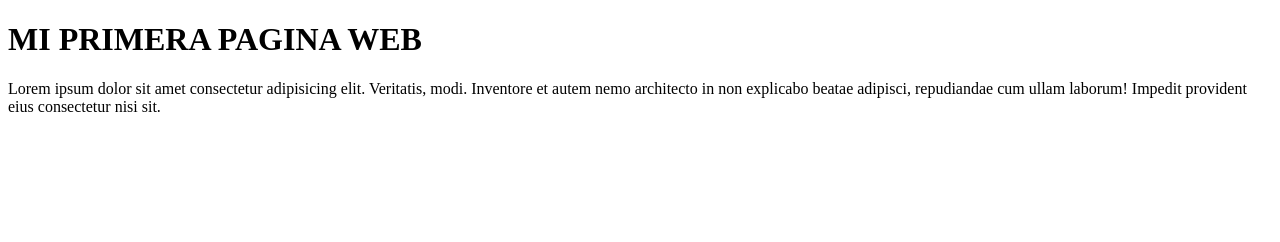
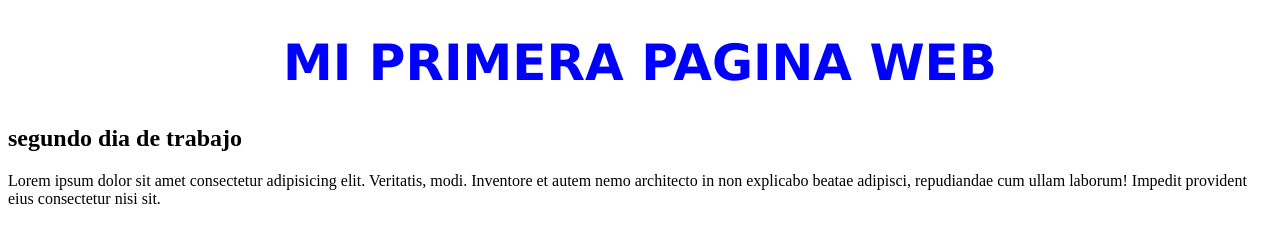
Before and after one commit to 00OOOO00/ozRepo1, a plain HTML site: page index.html in a window 1280 px wide. Drawn offline with Linux system fonts and the light colour scheme.

Commit message:
segundo día de laburo

```diff
--- a/index.html
+++ b/index.html
@@ -4,11 +4,13 @@
     <meta charset="UTF-8">
     <meta http-equiv="X-UA-Compatible" content="IE=edge">
     <meta name="viewport" content="width=device-width, initial-scale=1.0">
+    <link rel="stylesheet" href="style.css">
     <title>Document</title>
 </head>
 <body>
 
     <h1>MI PRIMERA PAGINA WEB</h1>
+    <h2>segundo dia de trabajo</h2>
     <p>Lorem ipsum dolor sit amet consectetur adipisicing elit. Veritatis, modi. Inventore et autem nemo architecto in non explicabo beatae adipisci, repudiandae cum ullam laborum! Impedit provident eius consectetur nisi sit.</p>
 
 
--- /dev/null
+++ b/style.css
@@ -0,0 +1,6 @@
+h1{
+    font-size: 50px;
+    color: blue;
+    font-family: Verdana, Geneva, Tahoma, sans-serif;
+    text-align: center;
+}
```
